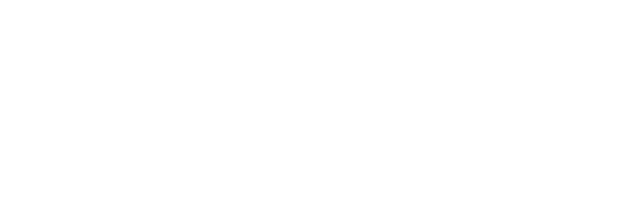
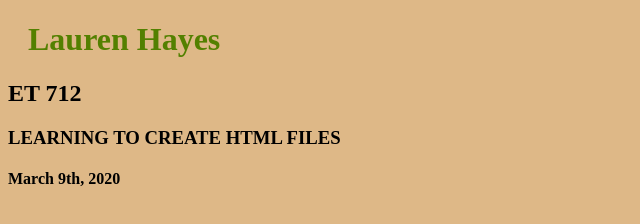
Before and after one commit to laurenhay1/et712-1, a plain HTML site: page index.html in a window 1280 px wide. Shown: the whole page, without its empty margins (0-640 px from the left). Drawn offline with Linux system fonts and the light colour scheme.

Commit message:
added elements to my index.css

```diff
--- a/index.css
+++ b/index.css
@@ -0,0 +1,8 @@
+
+body {
+  background-color: burlywood;
+}
+h1 {
+  color: rgb(83, 128, 0);
+  margin-left: 20px;
+}
--- a/index.html
+++ b/index.html
@@ -9,12 +9,27 @@
       HTML.CSS.DOC
     </title>
     <!-- creating a link to css-->
-  <link rel="stylesheet" href="index.css"
+  <link rel="stylesheet" href="index.css">
+
   </head>
+<body>
+<!-- here we will add our html tags-->
+<h1>
+  Lauren Hayes
+</h1>
+<h2>
+  ET 712
+</h2>
+<h3>
+  LEARNING TO CREATE HTML FILES
+</h3>
+<h4>
+  March 9th, 2020
+</h4>
+<h5>
 
-
-
-
-  <body></body>
+</h5>
+<h6></h6>
+</body>
 
    </html>
```
